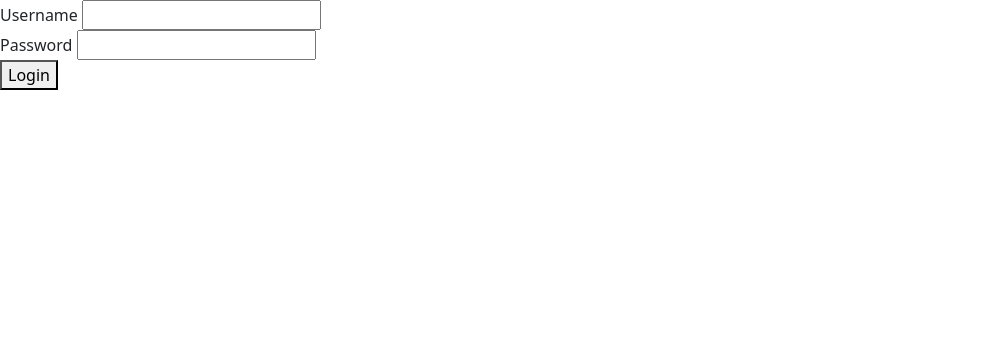
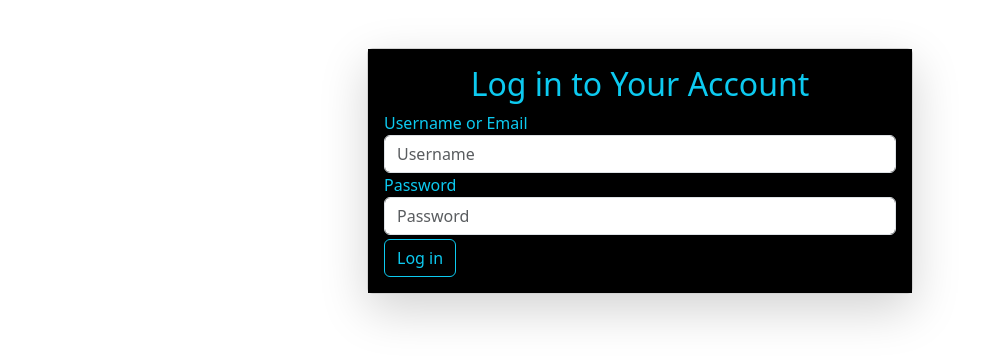
Before and after one commit to inamonanymous/case_study_aaron, a Flask app: page / in a window 1280 px wide. Shown: the top 362 px of the page, without its empty margins (0-989 px from the left). Run offline with Flask 3, Linux system fonts and the light colour scheme; parts of the project's set-up code (start-up, migrations or seed data) failed here and were passed over.

Commit message:
cleaned project

```diff
--- a/app.py
+++ b/app.py
@@ -11,8 +11,9 @@ app.secret_key = 'ajdshfaskdjhf'
 @app.route('/delete_user/<int:id>', methods=['POST', 'GET'])
 def delete_user(id):
     if 'username' in session:
+        current_user = Users.query.filter_by(username=session.get('username', "")).first()
         target_obj = Users.query.filter_by(id=id).first()
-        if target_obj:
+        if current_user.type==1 and target_obj.type==0:
             db.session.delete(target_obj)
             db.session.commit()
             return redirect('/option/option7')
@@ -112,7 +113,7 @@ def delete_laundry(id):
 @app.route('/edit_laundry', methods=['POST', 'GET'])
 def edit_laundry():
     if 'username' in session:
-        id, customer_name, status, queue, pay_status, amount_tendered, remarks = request.form['id'], request.form['customer_name'], request.form['status'], request.form['queue'], request.form['pay_status'], request.form['amount_tendered'], request.form['remarks']
+        id, customer_name, status, queue, pay_status, amount_tendered, remarks = request.form['id'], request.form['customer_name'], request.form['status'], request.form['queue'], request.form['pay_status'], float(request.form['amount_tendered']), request.form['remarks']
         laundry_obj = LaundryList.query.filter_by(id=id).first()
         if pay_status=="1":
             if float(amount_tendered) < laundry_obj.total_amount:
@@ -125,7 +126,6 @@ def edit_laundry():
             laundry_obj.amount_tendered=amount_tendered
             laundry_obj.remarks=remarks
             db.session.commit()
-            print(f"from inside: {pay_status} {type(pay_status)}")
             return redirect('/option/option2')
         elif pay_status=="0":
             laundry_obj.cutomer_name=customer_name
@@ -133,11 +133,7 @@ def edit_laundry():
             laundry_obj.queue=queue
             laundry_obj.remarks=remarks
             db.session.commit()
-            print(f"from elif: {pay_status} {type(pay_status)}")
             return redirect('/option/option2')
-    print(f"from other outside: {pay_status} {type(pay_status)}")
-    print(pay_status=="1")
-    print(pay_status=="0")
     return redirect(url_for('index'))
 
 @app.route('/edit_existing_laundry/<int:id>')
@@ -170,7 +166,6 @@ def manage_inventory():
     if 'username' in session:
         supply_id, supply_type, supply_qty = request.form['supply_name'], int(request.form['supply_type']), int(request.form['supply_qty'])
         inventory_obj = Inventory.query.filter_by(supply_id=supply_id, main=1).first()
-        print(inventory_obj.qty)
         if supply_type==1:
             inventory_entry = Inventory(
                 supply_id=inventory_obj.supply_id,
@@ -212,7 +207,6 @@ def save_supply():
                                         date_created=datetime.datetime.now(),
                                         main=1)
             db.session.add(inventory_entry)
-
             db.session.commit()
             return redirect('/option/option4')
         return redirect('/option/option4')
@@ -229,7 +223,7 @@ def save_laundry_category():
             )
             db.session.add(laundry_category_entry)
             db.session.commit()
-            return redirect(url_for('/option/option3'))
+            return redirect('/option/option3')
         return redirect('/option/option3')
     return redirect(url_for('index'))
 
@@ -244,7 +238,6 @@ def save_laundry():
         amount = request.form['amount']  # This will be the calculated amount
         try:
             paid = request.form['paid']
-
             if paid:
                 amount_from_cus, change = float(request.form['amount_from_cus']), float(request.form['change'])
                 if change<0 or amount_from_cus is None:
@@ -396,9 +389,5 @@ def index():
     session.clear()
     return render_template('index.html')
 
-
-
 if __name__ == "__main__":
-    """with app.app_context():
-        db.create_all()"""
     app.run(debug=True, host="0.0.0.0")
--- a/templates/dashboard.html
+++ b/templates/dashboard.html
@@ -28,6 +28,9 @@
                     <a class="nav-link" href="{{ url_for('option', option='option7') }}">Users</a>
                 </li>
             </ul>
+            <a href="/logout">
+                <button class="btn btn-danger mt-3">Logout</button>
+            </a>
         </div>
 
         <!-- Content Area -->
--- a/templates/index.html
+++ b/templates/index.html
@@ -1,12 +1,25 @@
 {% extends "layout.html" %}
 {% block body %}
-    <form action="/authenticate" method="post">
-        <label for="username">Username</label>
-        <input type="text" name="username" id="username">
-        <br>
-        <label for="password">Password</label>
-        <input type="password" name="password" id="password">
-        <br>
-        <button type="submit">Login</button>
-    </form>
+<div class="container mt-5">
+    <div class="row justify-content-center">
+        <div class="col-md-6">
+            <div class="card shadow-lg">
+                <div class="card-body border-danger-subtle bg-black">
+                    <h2 class="card-title text-center text-info">Log in to Your Account</h2>
+                    <form action="/authenticate" method="post">
+                        <div class="form-group text-info">
+                            <label for="username">Username or Email</label>
+                            <input type="text" name="username" id="username" class="form-control" placeholder="Username" required>
+                        </div>
+                        <div class="form-group text-info">
+                            <label for="password">Password</label>
+                            <input type="password" name="password" id="password" class="form-control" placeholder="Password" required>
+                        </div>
+                        <button type="submit" class="btn btn-outline-info btn-block mt-1">Log in</button>
+                    </form>
+                </div>
+            </div>
+        </div>
+    </div>
+</div>
 {% endblock %}
```
